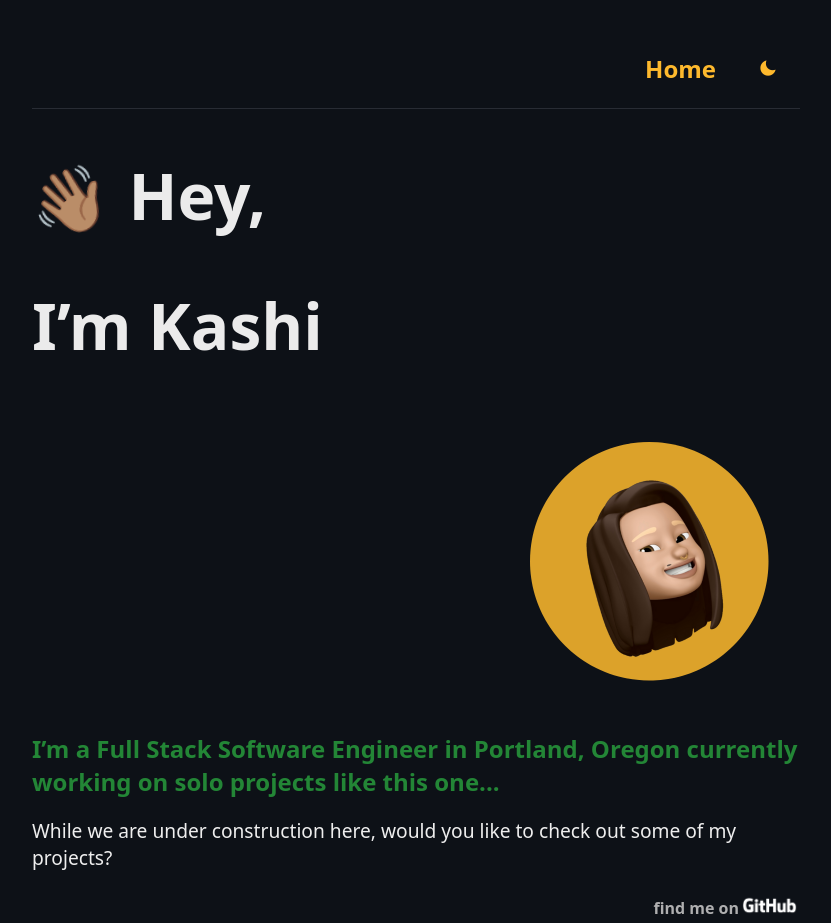
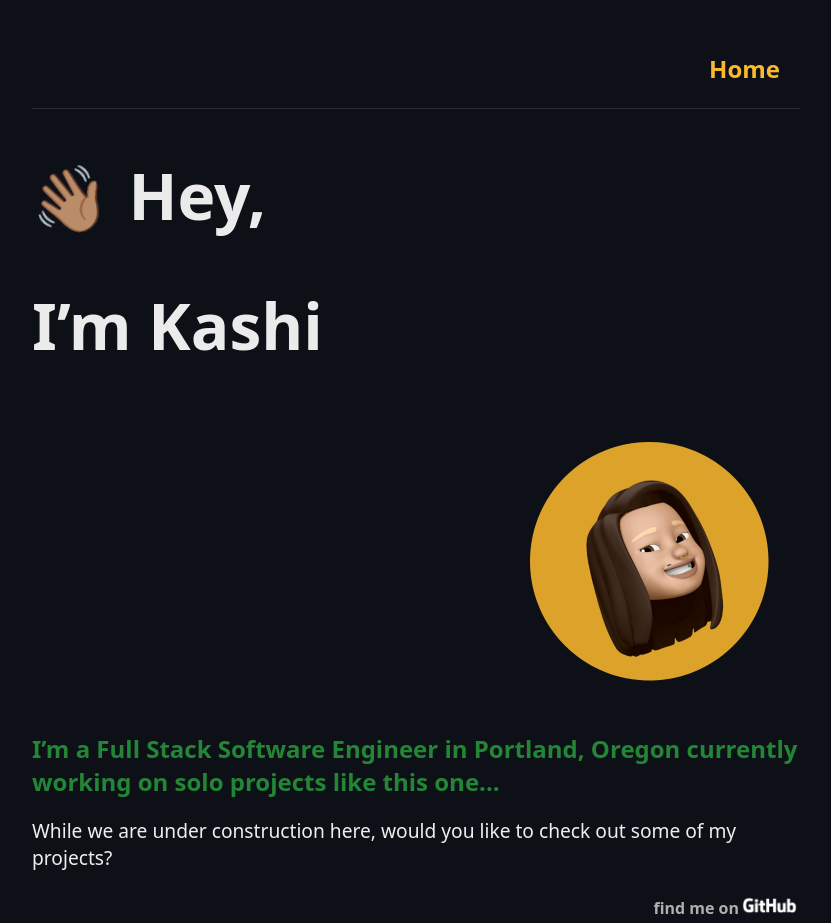
Before and after one commit to kashitamang/personal-portfolio, a React (Create React App) app: page / in a window 1280 px wide. Shown: the whole page, without its empty margins (224-1055 px from the left). Built offline with nearby package versions, Linux system fonts and the light colour scheme.

Commit message:
removing theme button for deploy

```diff
--- a/src/App.js
+++ b/src/App.js
@@ -11,14 +11,14 @@ import '../src/styles/global.css';
 // components
 import { useThemeContext } from './ThemeProvider';
 import HomePage from './Components/HomePage';
-import ThemeButton from './Components/ThemeButton';
+// import ThemeButton from './Components/ThemeButton';
 import Footer from './Components/Footer';
 
 function App() {
 
   const {
     theme,
-    setTheme
+    // setTheme
   } = useThemeContext();
 
 
@@ -31,9 +31,9 @@ function App() {
               Home
             </Link>
           </nav>
-          <ThemeButton
+          {/* <ThemeButton
             theme={theme}
-            setTheme={setTheme}/>
+            setTheme={setTheme}/> */}
         </header>
         <Switch>
           <Route path="/">
```
